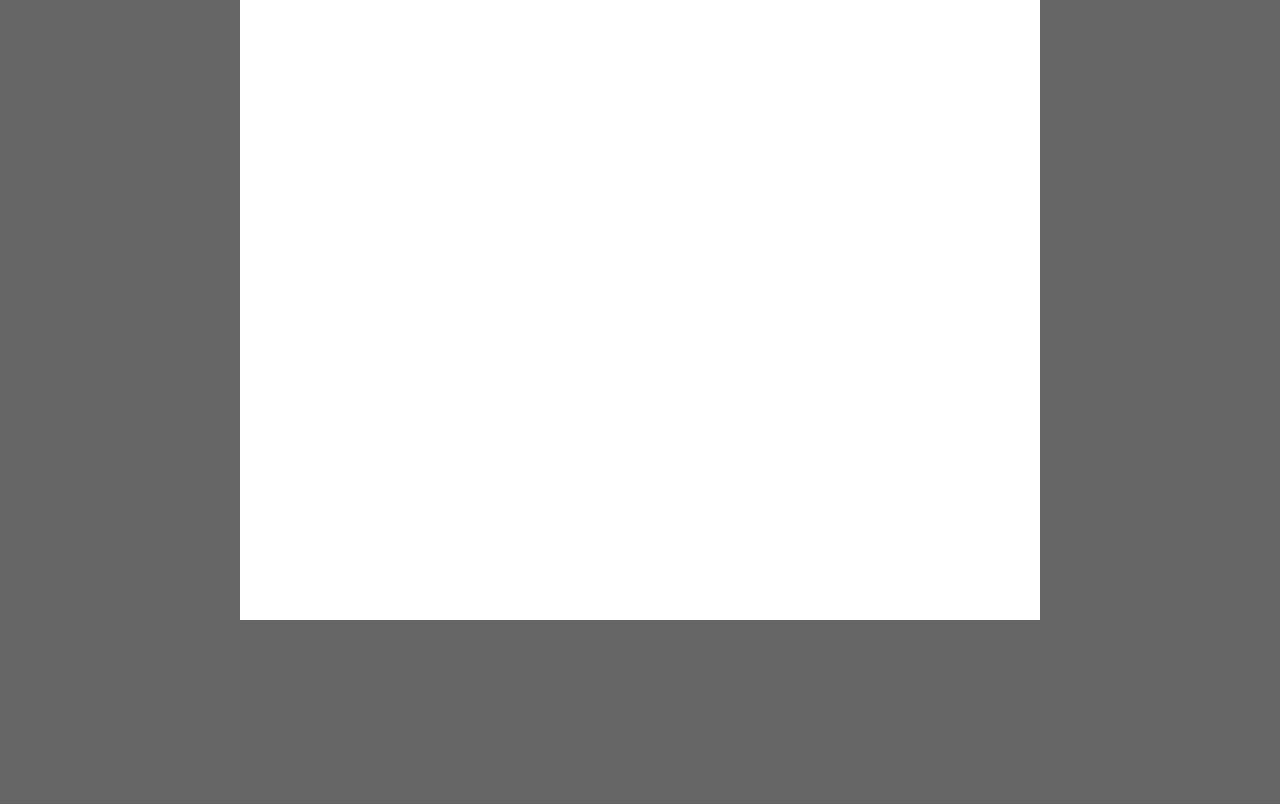
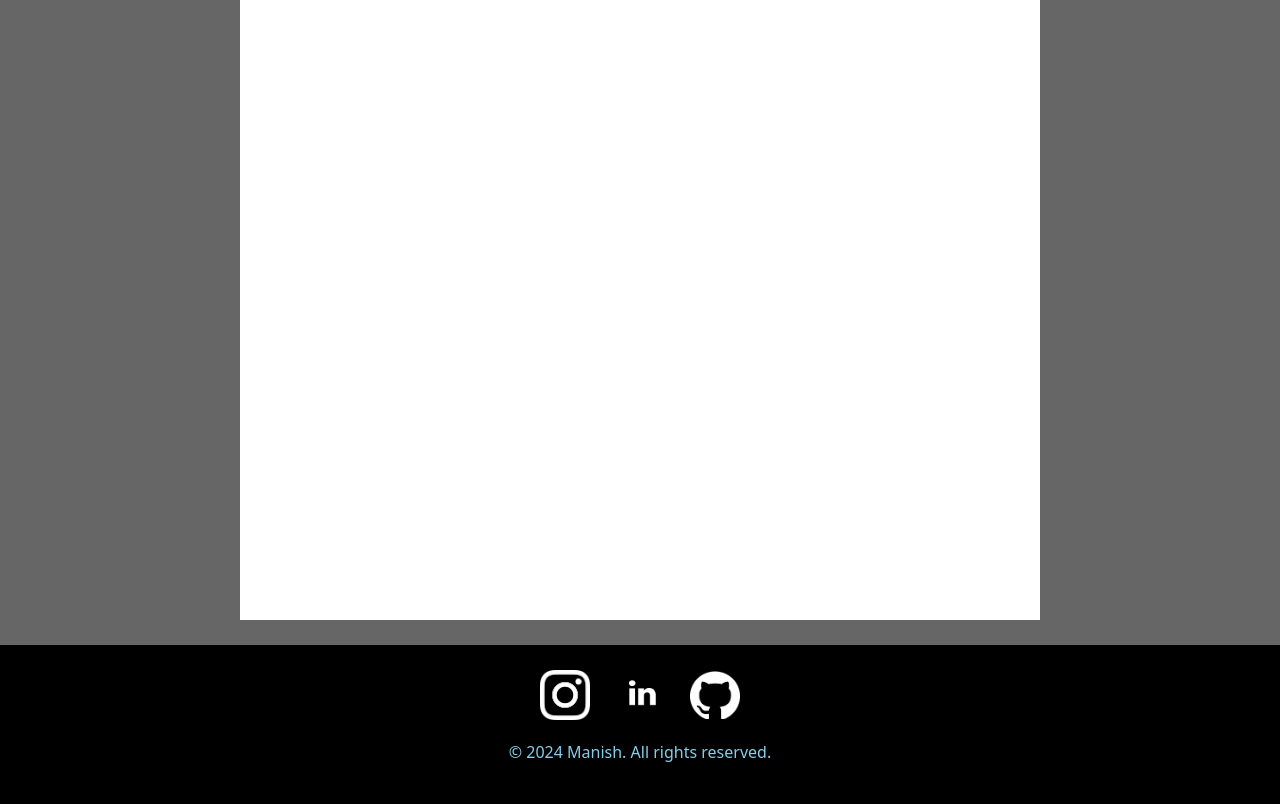
Before and after one commit to Manish-785/etch-a-sketch, a plain HTML site: page index.html in a window 1280 px wide. Shown: the part 599-1403 px from the top of the page. Before the commit the page ends 1244 px from the top, so only its background shows below. Drawn offline with Linux system fonts and the light colour scheme.

Commit message:
Added Footer & Images Added their sources in README.md

```diff
--- a/index.html
+++ b/index.html
@@ -25,5 +25,13 @@
         <section class="content">
             <div class="game"></div>
         </section>
+        <section class="footer">
+            <div id="contacts">
+                <a href="https://www.instagram.com/_manish.0785/" target="_blank"><img src="toppng.com-ig-logo-white-instagram-new-logo-white-504x504.png" alt="instagram logo"></a>
+                <a href="https://www.linkedin.com/in/manish-singh785/" target="_blank"><img src="white linkedin icon png_3562068.png" alt="linkedin logo"></a>
+                <a href="https://github.com/Manish-785" target="_blank"><img src="github-mark-white.png" alt="github logo"></a>
+            </div>
+            <p>&copy; 2024 Manish. All rights reserved.</p>
+        </section>
     </body>
 </html>
--- a/style.css
+++ b/style.css
@@ -75,3 +75,19 @@ body{
     display: flex;
     justify-content: center;
 }
+
+#contacts{
+    display: flex;
+    align-items: center;
+    justify-content: center;
+    gap:25px;
+}
+
+#contacts a img{
+    width: 50px;
+}
+.footer{
+    text-align: center;
+    background-color: black;
+    padding: 25px;
+}
```
Also changed, not shown: github-mark-white.png (added), toppng.com-ig-logo-white-instagram-new-logo-white-504x504.png (added), white linkedin icon png_3562068.png (added), 1 other file.
